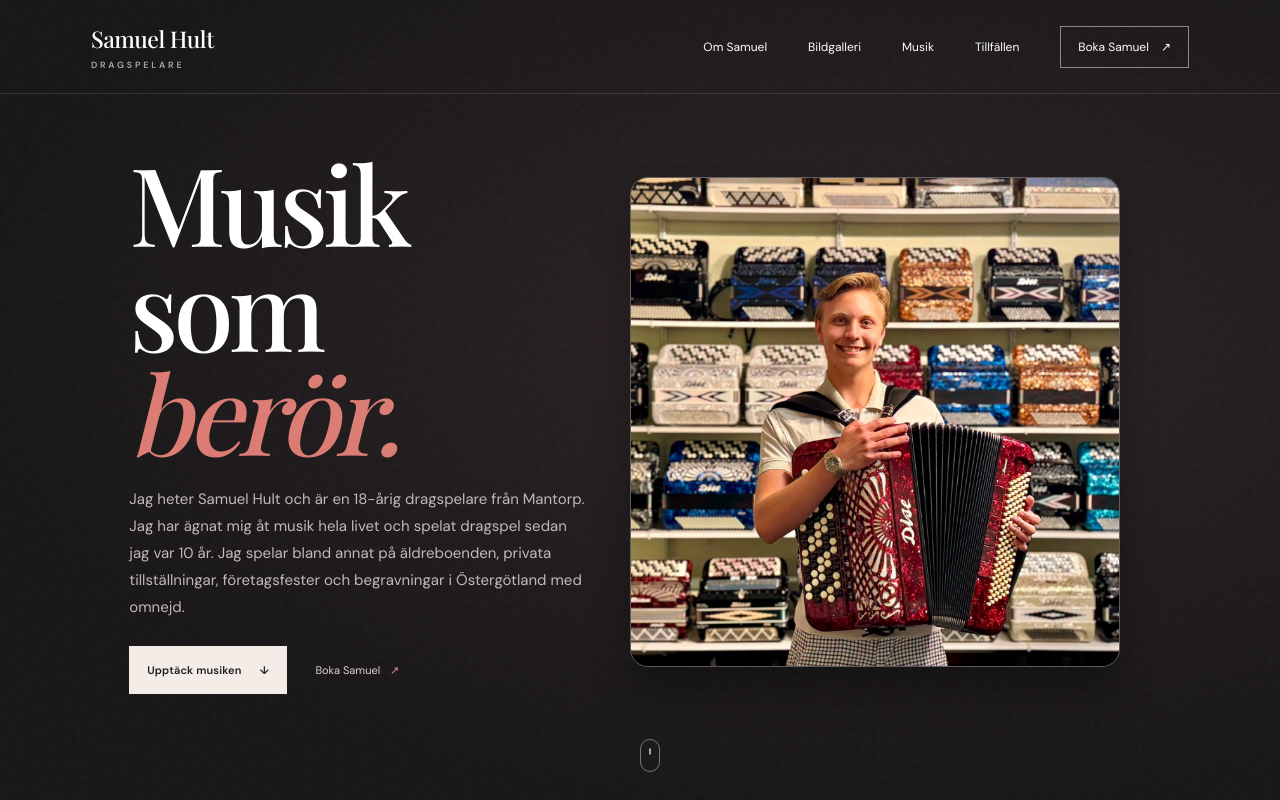
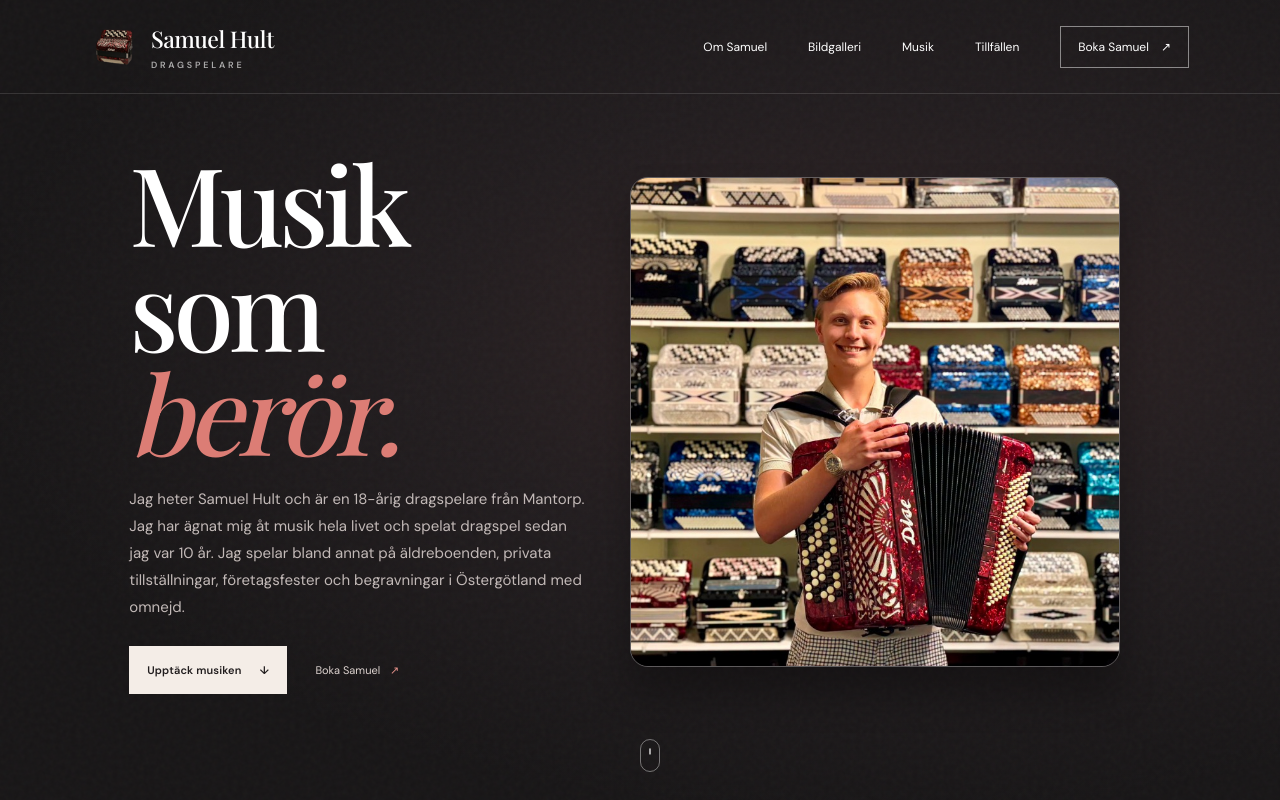
Before and after one commit to SamuelHult/Portfolio, a plain HTML site: page index.html in a window 1280 px wide. Shown: the top 800 px of the page. Drawn offline with nearby package versions, Linux system fonts and the light colour scheme; a web font is replaced by a local one.

Commit message:
Show accordion icon in header
Co-authored-by: Copilot <223556219+Copilot@users.noreply.github.com>

```diff
--- a/index.html
+++ b/index.html
@@ -31,8 +31,11 @@
     <a class="skip-link" href="#main">Hoppa till innehållet</a>
     <header class="site-header">
       <a class="wordmark" href="#top" aria-label="Samuel Hult, till startsidan">
-        <span class="wordmark__name">Samuel Hult</span>
-        <span class="wordmark__tag">DRAGSPELARE</span>
+        <img class="wordmark__icon" src="assets/favicon.png" alt="" width="48" height="48">
+        <span class="wordmark__text">
+          <span class="wordmark__name">Samuel Hult</span>
+          <span class="wordmark__tag">DRAGSPELARE</span>
+        </span>
       </a>
       <button class="menu-toggle" type="button" aria-expanded="false" aria-controls="site-nav">
         <span class="menu-toggle__label">Meny</span>
--- a/styles.css
+++ b/styles.css
@@ -23,6 +23,9 @@ a { color: inherit; }
 .skip-link:focus { transform: translateY(0); }
 .site-header { position: absolute; z-index: 5; top: 0; left: 0; display: flex; width: 100%; height: 94px; align-items: center; justify-content: space-between; padding: 0 7.1%; color: white; border-bottom: 1px solid rgb(255 255 255 / 13%); }
 .wordmark { display: inline-flex; flex-direction: column; gap: 5px; text-decoration: none; }
+.site-header .wordmark { flex-direction: row; align-items: center; gap: 12px; }
+.wordmark__icon { width: 48px; height: 48px; flex: none; object-fit: contain; }
+.wordmark__text { display: flex; flex-direction: column; gap: 5px; }
 .wordmark__name { font-family: var(--serif); font-size: 23px; letter-spacing: -.5px; }
 .wordmark__tag { font-size: 9px; font-weight: 600; letter-spacing: 2.8px; opacity: .63; }
 .site-nav { display: flex; align-items: center; gap: clamp(24px, 3.2vw, 52px); }
```
